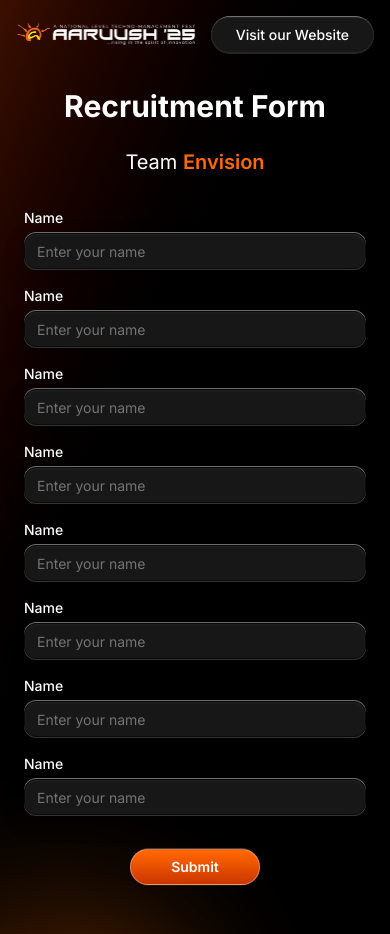
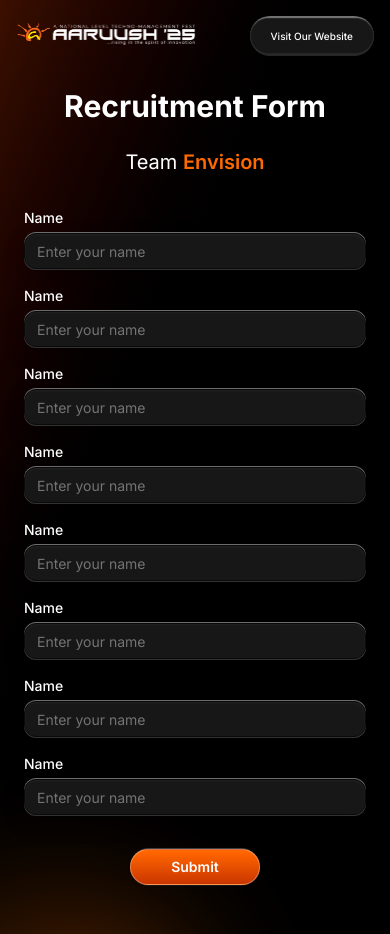
Before and after one commit to team-envision/CFA-25-frontend, a Next.js app: page /Team_Envision_recruitment in a window 390 px wide. Built offline with nearby package versions, Linux system fonts and the light colour scheme.

Commit message:
FINAL FINAL

```diff
--- a/src/app/Recruitment/page.tsx
+++ b/src/app/Recruitment/page.tsx
@@ -106,22 +106,24 @@ const RecruitmentForm: React.FC = () => {
         </div>
 
         {/* Visit Website Button */}
-        <div className="absolute top-4 right-4 sm:top-6 sm:right-20 z-10">
+        <div className="absolute top-4 right-4 sm:top-6 sm:right-6 z-10 max-w-[60vw] sm:max-w-none">
           <div className="px-0 py-[2px] rounded-full bg-gradient-to-b from-neutral-500 to-neutral-800">
             <Button
               variant="secondary"
               className="
-                rounded-full px-6 sm:px-10 py-3 sm:py-6
-                bg-neutral-900 text-white border border-neutral-800
-                hover:bg-neutral-800 transition text-sm sm:text-base
-                whitespace-nowrap
-              "
+        rounded-full px-5 sm:px-5 lg:px-5 py-2 sm:py-3 lg:py-4
+        bg-neutral-900 text-white border border-neutral-800
+        hover:bg-neutral-800 transition
+        text-[10px] sm:text-sm md:text-base
+        whitespace-nowrap max-w-full truncate
+      "
               onClick={() => window.open("https://aaruush.org", "_blank")}
             >
               Visit Our Website
             </Button>
           </div>
         </div>
+
 
         {/* Heading */}
         <h2 className="text-white text-3xl sm:text-5xl font-bold mb-2 text-center z-10 mt-10">
--- a/src/app/Team_Envision_recruitment/page.tsx
+++ b/src/app/Team_Envision_recruitment/page.tsx
@@ -89,23 +89,23 @@ const TeamEnvisionRecruitmentPage: React.FC = () => {
         </div>
 
         {/* Visit Website Button */}
-        <div className="absolute top-4 right-4 sm:top-6 sm:right-20 z-10">
-          <div className="px-0 py-px rounded-full bg-gradient-to-b from-neutral-500 to-neutral-800">
+        <div className="absolute top-4 right-4 sm:top-6 sm:right-6 z-10 max-w-[60vw] sm:max-w-none">
+                 <div className="px-0 py-[2px] rounded-full bg-gradient-to-b from-neutral-500 to-neutral-800">
                    <Button
                      variant="secondary"
                      className="
-                rounded-full px-6 sm:px-10 py-3 sm:py-6
+               rounded-full px-5 sm:px-5 lg:px-5 py-2 sm:py-3 lg:py-4
                bg-neutral-900 text-white border border-neutral-800
-                hover:bg-neutral-800 transition text-sm sm:text-base
-                whitespace-nowrap
+               hover:bg-neutral-800 transition
+               text-[10px] sm:text-sm md:text-base
+               whitespace-nowrap max-w-full truncate
              "
                      onClick={() => window.open("https://aaruush.org", "_blank")}
                    >
-              Visit our Website
+                     Visit Our Website
                    </Button>
                  </div>
                </div>
-
         {/* Heading */}
         <h2 className="text-white text-3xl sm:text-5xl font-bold mb-2 text-center z-10 mt-10">
           Recruitment Form
```
Lines whose indentation alone changed are shown as unchanged.
